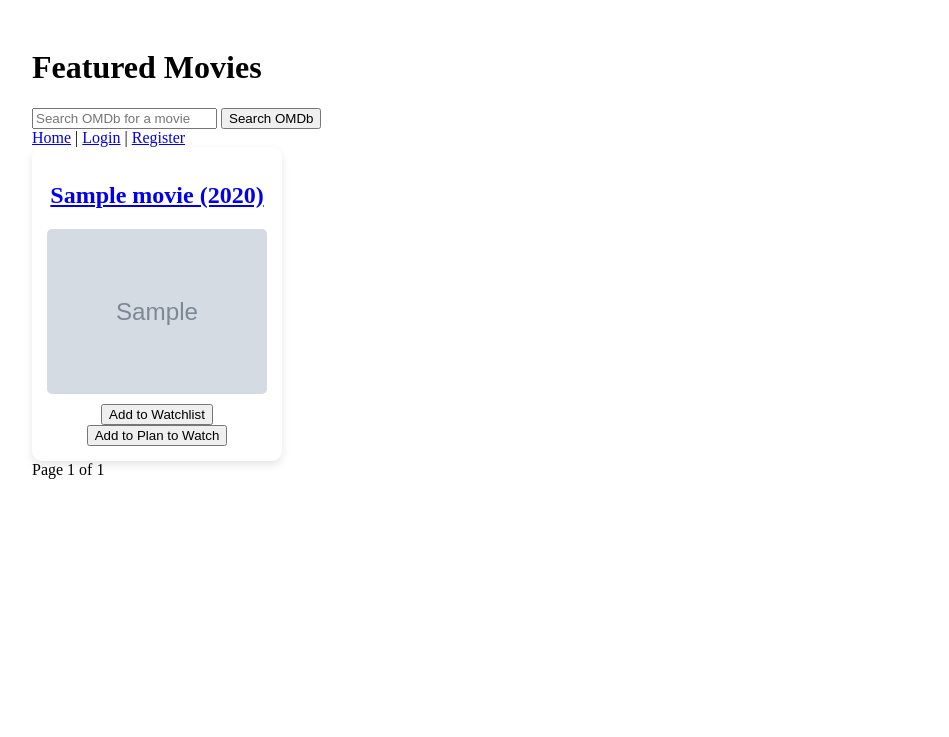
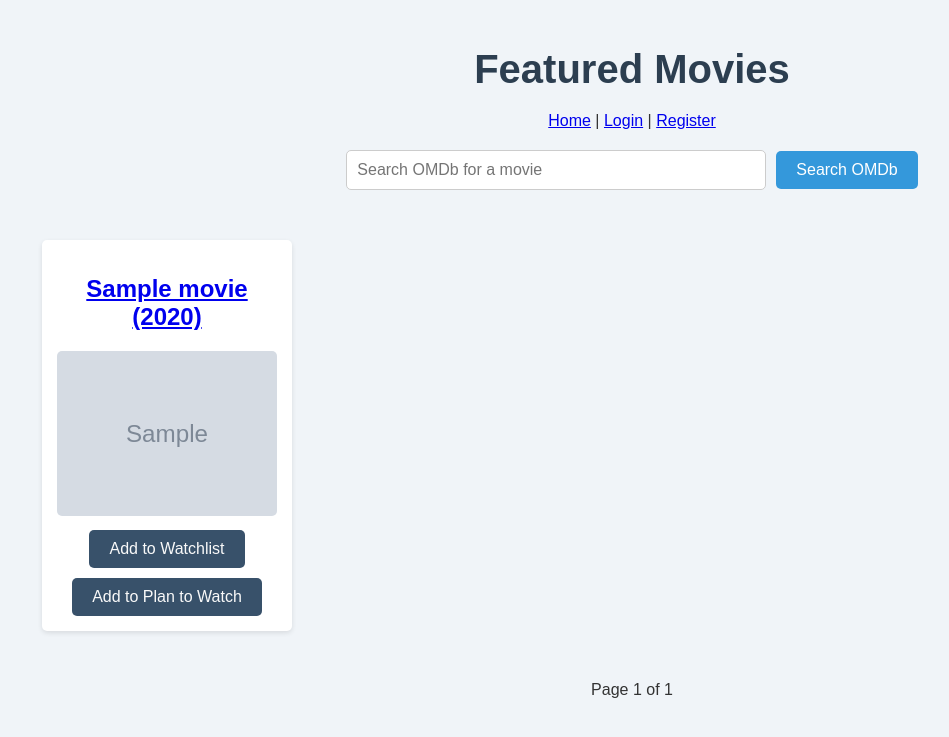
Before and after one commit to Willie-dl/movie-test-4326, a Flask app: template movie test/templates/movies.html in a window 1280 px wide. Shown: the top 737 px of the page, without its empty margins (8-957 px from the left). Run offline with Flask 3, Linux system fonts and the light colour scheme; the template is opened without the code that fills it: most values are stand-ins (such as "Sample title", 1, 10 or a date in 2020); grey boxes marked "Sample" are stand-in pictures.

Commit message:
movies UI

```diff
--- a/movie test/static/movies.css
+++ b/movie test/static/movies.css
@@ -1,39 +1,94 @@
-/* Basic styling for the container */
-.container {
-    max-width: 1200px;
-    margin: 0 auto;
+/* General styles */
+body {
+    font-family: Arial, sans-serif;
+    background-color: #f0f4f8;
+    color: #333;
+    margin: 0;
     padding: 20px;
+    text-align: center;
 }
 
-/* Styling for the movie list */
+/* Header styling */
+h1 {
+    color: #2c3e50;
+    font-size: 2.5em;
+    margin-bottom: 20px;
+}
+
+/* Navigation links */
+.links a {
+    color: #3498db;
+    text-decoration: none;
+    margin: 0 10px;
+}
+
+.links a:hover {
+    text-decoration: underline;
+}
+
+/* Form container styling */
+.form-container {
+    margin: 20px auto;
+    max-width: 600px;
+    text-align: center;
+}
+
+/* Search form styling for inline layout */
+.search-form {
+    display: flex;
+    justify-content: center;
+    align-items: center;
+    gap: 10px; /* Space between input and button */
+}
+
+.search-form input[type="text"] {
+    font-size: 1em;
+    padding: 10px;
+    border: 1px solid #ccc;
+    border-radius: 5px;
+    width: 70%; /* Adjust width as needed */
+    box-sizing: border-box;
+}
+
+.search-form button {
+    font-size: 1em;
+    padding: 10px 20px;
+    background-color: #3498db;
+    color: #ffffff;
+    border: none;
+    border-radius: 5px;
+    cursor: pointer;
+    transition: background-color 0.3s, transform 0.2s;
+}
+
+.search-form button:hover {
+    background-color: #2980b9;
+    transform: scale(1.05);
+}
+
+.search-form button:active {
+    background-color: #1d5f8a;
+    transform: scale(0.95);
+}
+
+
+/* Movies list styling */
 .movies-list {
+    padding: 30px;
     display: flex;
     flex-wrap: wrap;
-    gap: 20px; /* Space between cards */
+    gap: 20px;
+    justify-content: left;
 }
 
-/* Individual movie card styling */
+/* Movie card styling */
 .movie-card {
-    background-color: #fff;
-    border-radius: 10px;
-    box-shadow: 0px 4px 8px rgba(0, 0, 0, 0.1);
-    width: 220px; /* Fixed width for uniformity */
+    background-color: #ffffff;
     padding: 15px;
+    border-radius: 5px;
+    box-shadow: 0 2px 5px rgba(0, 0, 0, 0.1);
+    width: 220px;
     text-align: center;
-    position: relative;
-    display: flex;
-    flex-direction: column; /* Stack items vertically */
-}
-
-/* Genre styling */
-.movie-genre {
-    background-color: #007BFF;
-    color: #fff;
-    padding: 5px;
-    border-radius: 5px;
-    position: absolute;
-    top: 10px;
-    left: 10px;
 }
 
 /* Image styling */
@@ -44,106 +99,45 @@
     margin-bottom: 10px;
 }
 
-/* Favorites button styling */
-.favorite-btn {
-    background-color: #28a745;
-    color: white;
-    border: none;
-    padding: 10px;
-    border-radius: 5px;
-    cursor: pointer;
-    transition: background-color 0.3s;
+/* Action buttons */
+.action-buttons {
+    display: flex;
+    flex-direction: column;
+    gap: 10px;
 }
 
-.favorite-btn:hover {
-    background-color: #218838;
+/* Button styling */
+.action-buttons .add-btn {
+    background-color: #38516a;
+    color: #f9f9f9;
+    padding: 10px 20px;
+    border-radius: 5px;
+    transition: background-color 0.3s, transform 0.2s;
+    cursor: pointer;
+    font-size: 1em;
+    border: none;
 }
 
-/* Rating stars styling */
-.rating {
-    margin-top: 10px;
-    display: flex; /* Use flexbox to align items horizontally */
-    align-items: center; /* Vertically center the items */
+/* Hover effect for buttons */
+.action-buttons .add-btn:hover {
+    background-color: #2980b9;
+    transform: scale(1.05); /* Slightly enlarges the button on hover */
+    color: white;
 }
 
-.rate-label {
-    margin-right: 10px; /* Space between the label and stars */
-    color: lightgray; /* Lighter color for the label */
-    font-weight: 500; /* Optional: make the text slightly bolder */
+/* Active state for buttons */
+.action-buttons .add-btn:active {
+    background-color: #1d5f8a;
+    transform: scale(0.95); /* Shrinks slightly on click */
+    color: white;
 }
 
-.stars {
-    cursor: pointer;
+
+/* Pagination styling */
+.pagination {
+    margin-top: 20px;
+    display: flex;
+    justify-content: center;
+    align-items: center;
+    gap: 20px;
 }
-
-.star {
-    font-size: 24px; /* Size of stars */
-    color: lightgrey; /* Default star color */
-}
-
-.star.selected {
-    color: gold; /* Color for selected stars */
-}
-
-.description-container {
-    position: relative; /* Allows for absolute positioning of child elements */
-    flex-grow: 1; /* Allow the description to grow */
-}
-
-/* Movie description styling with line clamping */
-.movie-description {
-    display: block; /* Normal block display */
-    overflow: hidden; /* Hide overflow */
-    text-overflow: ellipsis; /* Show ellipsis for overflow */
-    line-height: 1.5; /* Set line height */
-    max-height: 4.5em; /* Max height to accommodate 3 lines */
-    margin-bottom: 10px; /* Space after description */
-    transition: opacity 0.3s; /* Smooth transition for opacity */
-}
-
-/* Add space after the favorites button */
-.favorites-rating {
-    margin-top: 15px; /* Space between description and favorites button */
-}
-
-/* Edit button styling */
-.edit-btn {
-    background-color: #6a6666; /* Dark gray background */
-    color: white;
-    padding: 5px 10px;
-    border: none;
-    border-radius: 5px;
-    cursor: pointer;
-    text-decoration: none;
-    position: absolute; /* Positioned over the description */
-    top: 50%; /* Center vertically */
-    left: 50%; /* Center horizontally */
-    transform: translate(-50%, -50%); /* Shift back by half its width and height to center */
-    opacity: 0; /* Initially hidden */
-    transition: opacity 0.3s; /* Smooth transition */
-}
-
-.description-container:hover .edit-btn {
-    opacity: 1; /* Show the edit button on hover */
-}
-
-.description-container:hover .movie-description {
-    /*max-height: none; /* Remove max height on hover */
-    /*overflow: visible; /* Show all text when hovered */
-    white-space: normal; /* Allow normal wrapping on hover */
-    opacity: 0.5; /* Lower opacity of the description on hover */
-}
-
-.yellow-btn {
-    background-color: yellow;
-    color: black;
-    border: none;
-    padding: 10px;
-    border-radius: 5px;
-    cursor: pointer;
-    transition: background-color 0.3s;
-}
-
-.yellow-btn:hover {
-    background-color: #ffcc00; /* Slightly darker yellow on hover */
-}
--- a/movie test/templates/home.html
+++ b/movie test/templates/home.html
@@ -49,7 +49,7 @@
         <form action="{{ url_for('add_or_update_movie') }}" method="post">
             <h2>Add or Update Movie by IMDb ID</h2>
             <input type="text" id="movie_id" name="movie_id" placeholder="e.g., tt0111161" required>
-            <button type="submit">Add or Update Movie</button>
+            <button type="submit">Add Movie</button>
         </form>
     </div>
 
--- a/movie test/templates/movies.html
+++ b/movie test/templates/movies.html
@@ -8,13 +8,6 @@
 <body>
     <div class="container">
         <h1>Featured Movies</h1>
-
-        <!--OMDb Search Form -->
-        <form action="{{ url_for('movies') }}" method="get">
-            <input type="text" name="query" placeholder="Search OMDb for a movie" value="{{ query }}" required>
-            <button type="submit">Search OMDb</button>
-        </form>
-
 
         <!-- links -->
         <div>
@@ -27,6 +20,14 @@
                 <a href="{{ url_for('login') }}">Login</a> |
                 <a href="{{ url_for('register') }}">Register</a>
             {% endif %}
+        </div>
+
+        <!--OMDb Search Form -->
+        <div class="form-container">
+            <form action="{{ url_for('movies') }}" method="get" class="search-form">
+                <input type="text" name="query" placeholder="Search OMDb for a movie" value="{{ query }}" required>
+                <button type="submit">Search OMDb</button>
+            </form>
         </div>
 
         <!--OMDb Search Results -->
@@ -45,6 +46,7 @@
                     <img src="{{ url_for('static', filename='placeholder.jpg') }}" alt="No image available" class="movie-image">
                 {% endif %}
 
+                <div class="action-buttons">
                     <!--button to add the movie to the watchlist -->
                     <form action="{{ url_for('add_to_watchlist', imdb_id=movie.imdbID) }}" method="post">
                         <input type="hidden" name="category" value="watchlist">  <!-- Category set to 'watchlist' -->
@@ -55,6 +57,7 @@
                     <form action="{{ url_for('add_to_plan', imdb_id=movie.imdbID) }}" method="post">
                         <button type="submit" class="add-btn">Add to Plan to Watch</button>
                     </form>
+                </div>
             </div>
             {% endfor %}
         </div>
```
Also changed, not shown: movie test/templates/search.html (deleted, +0 -39 lines), movie test/movies.db. Lines whose indentation alone changed are shown as unchanged.
